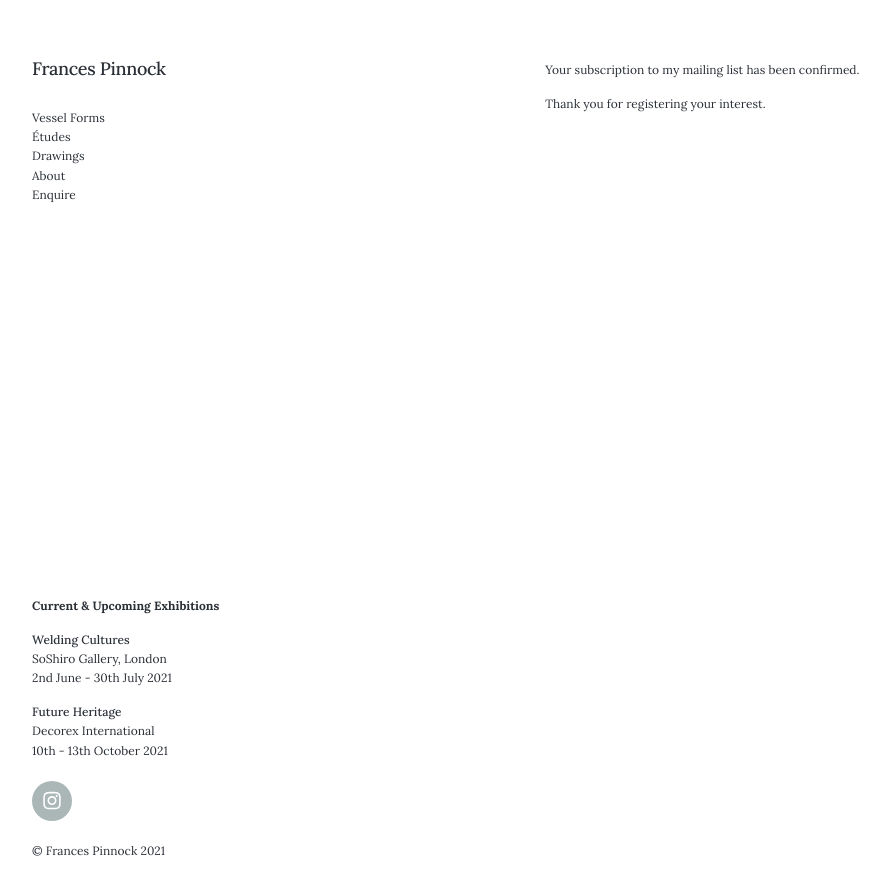
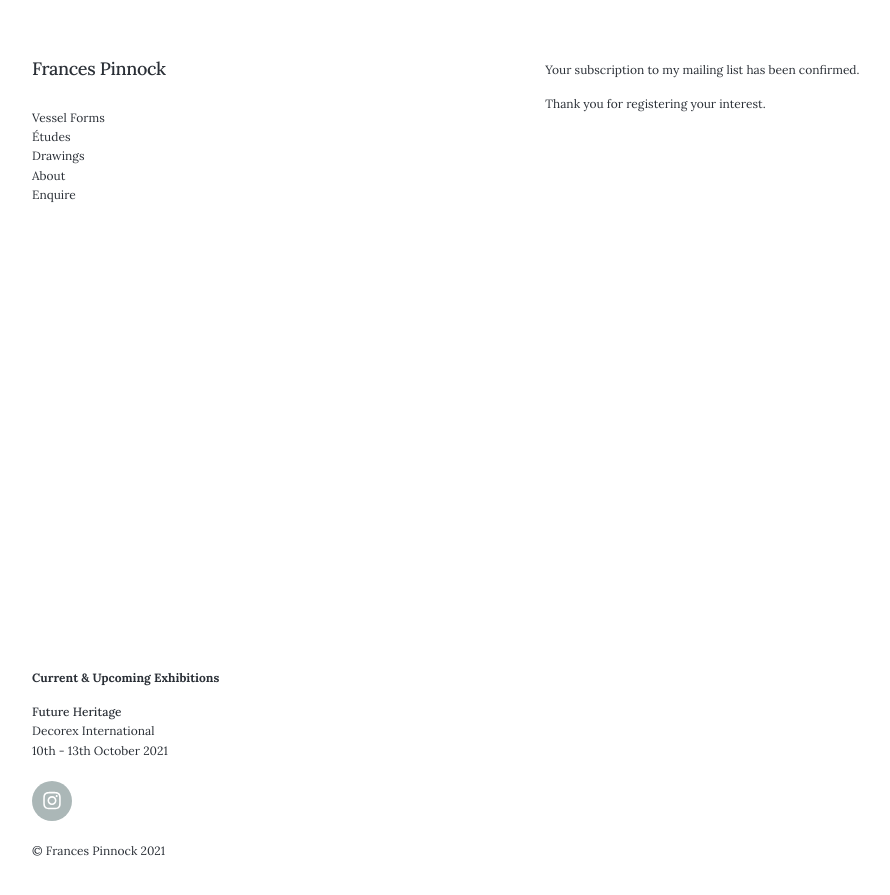
Before and after one commit to francespinnock/francespinnock.github.io, a Jekyll site: the page built from thankyou.md, in a window 1280 px wide and 900 px high, scrolled down 98 px. Shown: the top 895 px of the window, without its empty margins (28-918 px from the left). Built offline with Jekyll 4.4.1, drawn with Linux system fonts in a browser that asks for light colours; nearby versions of some CDN libraries.

Commit message:
Update header.html

```diff
--- a/_includes/header.html
+++ b/_includes/header.html
@@ -44,11 +44,7 @@
 			<div class="exhibition-notice">
 				<p>
 					<b>Current & Upcoming Exhibitions</b>
-				</p>
-				<p>
-					<a href="https://soshiro.co/read/soshiro-presents-welding-cultures/">Welding Cultures</a>
-					<br />SoShiro Gallery, London<br />
-					2nd June - 30th July 2021
+
 				</p>
 				<p>
 					<a href="https://www.decorex.com/en/attend/features/future-heritage.html">Future Heritage</a><br />
```
